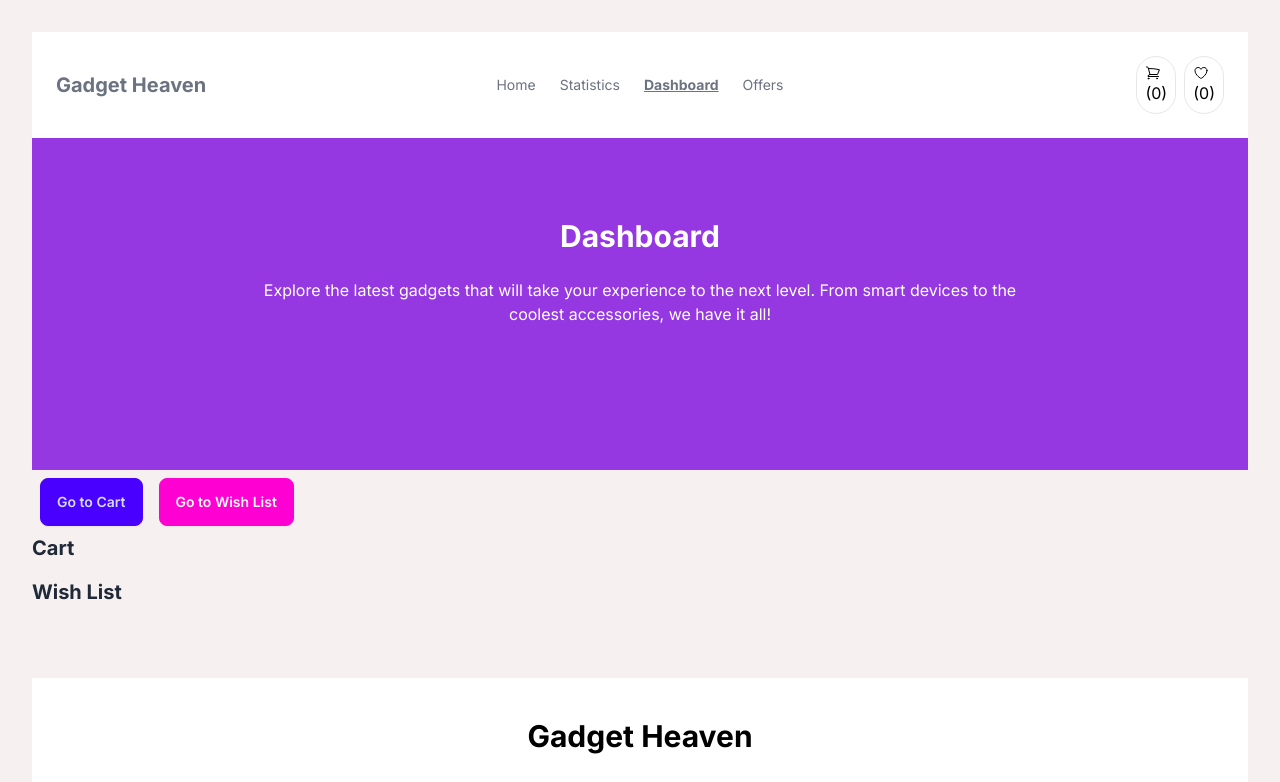
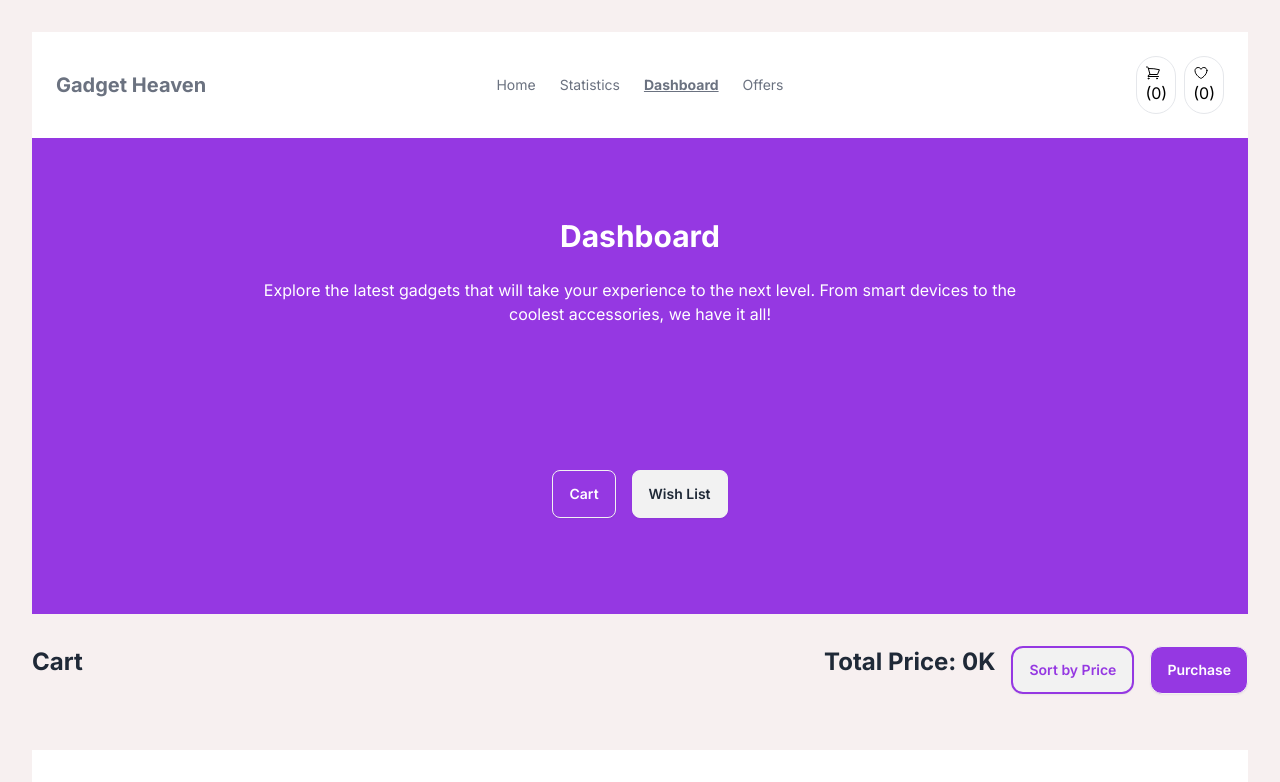
Before and after one commit to programming-hero-web-course-4/b10a8-gadget-heaven-NuraidaKashmin, a React (Vite) app: page /dashboard in a window 1280 px wide. Shown: the top 782 px of the page. Built offline with nearby package versions, Linux system fonts and the light colour scheme.

Commit message:
need to update dasgboard

```diff
--- a/src/pages/Dashboard.jsx
+++ b/src/pages/Dashboard.jsx
@@ -1,55 +1,99 @@
 import { useEffect, useState } from "react";
 import HeadingDetails from "../components/HeadingDetails";
-import { getAllCartData } from "../utils";
-import Card from "../components/Card";
-import Cart from "../components/Cart";
-import WhishList from "../components/WhishList";
-import { useNavigate } from "react-router-dom";
+import { getAllCartData, getAllWishlistData } from "../utils";
+
 
 
 
 
 const Dashboard = () => {
-    const navigate = useNavigate();
-    const [gadgets, setGadgets] = useState([])
+
+    const [activeTab, setActiveTab] = useState('cart');
+    const [cartItems, setCartItems] = useState([]);
+    const [wishlistItems, setWishlistItems] = useState([]);
+    const [sortedCartItems, setSortedCartItems] = useState([]);
+
     useEffect(() => {
-        const favorites = getAllCartData()
-        setGadgets(favorites)
-    }, [])
+        setCartItems(getAllCartData());
+        setWishlistItems(getAllWishlistData());
+    }, []);
+
+    const handleSortByPrice = () => {
+        const sortedItems = [...cartItems].sort((a, b) => b.price - a.price);
+        setSortedCartItems(sortedItems);
+    };
+
+
     return (
         <div>
             <HeadingDetails title={'Dashboard'} subtitle={'Explore the latest gadgets that will take your experience to the next level. From smart devices to the coolest accessories, we have it all!'}></HeadingDetails>
-            {/* <div className="flex gap-4  justify-center items-center bg-[#9538e2]">
-                <button>Cart</button>
-                <button>Wishlist</button>
-            </div> */}
 
 
+            <div className="flex gap-4 justify-center pb-24 bg-[#9538e2]">
+                <button
+                    className={`btn ${activeTab === 'cart' ? 'bg-[#9538e2] text-white' : ''}`}
+                    onClick={() => setActiveTab('cart')}
+                >
+                    Cart
+                </button>
+                <button
+                    className={`btn ${activeTab === 'wishlist' ? 'bg-[#9538e2] text-white' : ''}`}
+                    onClick={() => setActiveTab('wishlist')}
+                >
+                    Wish List
+                </button>
+            </div>
 
-            {/* <div className="grid grid-cols-1 md:grid-cols-2 lg:grid-cols-3 gap-6 text-black col-span-9">
-                {
-                    gadgets.map(gadget => (
-                        <Card key={gadget.product_id} gadget={gadget} />
-                    ))
-                }
+            {activeTab === 'cart' && (
+                <div>
 
-            </div> */}
+                    <div className="mt-8">
+                        <div className="flex gap-4 justify-between">
+                            <h2 className="text-2xl font-bold mb-2">Cart</h2>
+                            <div className="flex gap-4">
+                                <p className=" font-bold text-2xl">
+                                    Total Price: {cartItems.reduce((total, item) => total + item.price, 0)}K
+                                </p>
 
-            <button
-                className="btn btn-primary m-2"
-                onClick={() => navigate('/cart')}
-            >
-                Go to Cart
-            </button>
-            <button
-                className="btn btn-secondary m-2"
-                onClick={() => navigate('/wishlist')}
-            >
-                Go to Wish List
-            </button>
+                                <button onClick={handleSortByPrice} className="btn rounded-xl border-2 border-[#9538e2] text-[#9538e2]">
+                                    Sort by Price
+                                </button>
+                                <button className="btn bg-[#9538e2] text-white rounded-xl">Purchase</button>
+                            </div>
+                        </div>
 
-            <Cart gadgets={gadgets}></Cart>
-            <WhishList gadgets={gadgets}></WhishList>
+
+                        {(sortedCartItems.length > 0 ? sortedCartItems : cartItems).map(item => (
+                            <div key={item.product_id} className="card mb-4">
+                                <img src={item.product_image} alt={item.product_title} className="w-44 h-44" />
+                                <div>
+                                    <h3 className="font-bold">{item.product_title}</h3>
+                                    <p>Price: {item.price}K</p>
+                                </div>
+                            </div>
+                        ))}
+                    </div>
+
+                </div>
+            )}
+
+            {activeTab === 'wishlist' && (
+                <div className="mt-8">
+                    <h2 className="text-2xl font-bold mb-2">Wishlist Items</h2>
+                    <div>
+                        {wishlistItems.map(item => (
+                            <div key={item.product_id} className="card mb-4">
+                                <img src={item.product_image} alt={item.product_title} className="w-44 h-44" />
+                                <div>
+                                    <h3 className="font-bold">{item.product_title}</h3>
+                                    <p>Price: {item.price}K</p>
+                                </div>
+                            </div>
+                        ))}
+                        {wishlistItems.length === 0 && <p>No items in the wishlist.</p>}
+                    </div>
+                </div>
+            )}
 
 
         </div>
--- a/src/pages/GadgetDetails.jsx
+++ b/src/pages/GadgetDetails.jsx
@@ -1,49 +1,63 @@
 import { useEffect, useState } from "react";
 import { NavLink, useLoaderData, useParams } from "react-router-dom";
 import HeadingDetails from "../components/HeadingDetails";
-import { addToCart, getAllCartData } from "../utils";
-
+import { addToCart, addToWishlist, getAllWishlistData, getAllCartData } from "../utils";
 
 const GadgetDetails = () => {
+    const data = useLoaderData();
+    const { product_id } = useParams();
+    const [gadgets, setGadgets] = useState({});
+    const [isInWishlist, setIsInWishlist] = useState(false);
+    const [isInCart, setIsInCart] = useState(false);
 
+    useEffect(() => {
+        const singleData = data.find(gadget => gadget.product_id === product_id);
+        setGadgets(singleData);
 
-    const data = useLoaderData()
-    const { product_id } = useParams()
-    const [gadgets, setGadgets] = useState({})
-    const [isFavorite, setIsFavorite] = useState(false)
-    useEffect(() => {
-        const singleData = data.find(gadgets => gadgets.product_id == product_id)
-        setGadgets(singleData)
-        const favorites= getAllCartData()
-        const isExist = favorites.find(item => item.product_id == singleData.product_id)
-        if (isExist) {
-            setIsFavorite(true)
-          }
+        const wishlistItems = getAllWishlistData();
+        if (wishlistItems.some(item => item.product_id === singleData.product_id)) {
+            setIsInWishlist(true);
+        }
 
-    }, [data, product_id])
+        const cartItems = getAllCartData();
+        if (cartItems.some(item => item.product_id === singleData.product_id)) {
+            setIsInCart(true);
+        }
+    }, [data, product_id]);
 
-    const handleCart = (gadgets)=>{
-        addToCart(gadgets)
-        setIsFavorite(true)
-    }
+    const handleCart = (gadget) => {
+        addToCart(gadget);
+        setIsInCart(true);
+    };
+
+    const handleWishlist = (gadget) => {
+        addToWishlist(gadget);
+        setIsInWishlist(true);
+    };
+
     return (
         <div>
             <div className="relative">
-                <HeadingDetails title={'Product Details'} subtitle={'Explore the latest gadgets that will take your experience to the next level. From smart devices to the coolest accessories, we have it all!'}></HeadingDetails>
+                <HeadingDetails
+                    title="Product Details"
+                    subtitle="Explore the latest gadgets that will take your experience to the next level. From smart devices to the coolest accessories, we have it all!"
+                />
                 <div className="absolute top-2/3 left-1/2 transform -translate-x-1/2 grid grid-cols-2 gap-4 p-4 bg-base-100 rounded-3xl">
                     <div>
-                        <img className="rounded-xl" src={gadgets.product_image} alt="" />
+                        <img className="rounded-xl" src={gadgets.product_image} alt={gadgets.product_title} />
                     </div>
-                    <div className="">
+                    <div>
                         <h1 className="mt-4 text-2xl font-bold">{gadgets.product_title}</h1>
                         <p className="mt-4 text-xl text-gray-500 font-bold">Price: {gadgets.price}K</p>
-                        <p className="border border-green-400 bg-lime-50 p-1 w-1/3 text-center rounded-full text-green-400 font-bold mt-4">{gadgets.availability ? 'In Stock' : 'Out of Stock'}</p>
+                        <p className={`border ${gadgets.availability ? 'border-green-400 bg-lime-50' : 'border-red-400 bg-red-50'} p-1 w-1/3 text-center rounded-full font-bold mt-4`}>
+                            {gadgets.availability ? 'In Stock' : 'Out of Stock'}
+                        </p>
                         <p className="text-gray-500 mt-4">{gadgets.description}</p>
                         <h2 className="font-bold mt-4">Specification:</h2>
                         {gadgets.specification && gadgets.specification.length > 0 ? (
                             <ul className="list-decimal pl-9 mt-4 text-gray-500">
                                 {gadgets.specification.map((spec, index) => (
-                                    <li className="mt-2" key={index} >{spec}</li>
+                                    <li className="mt-2" key={index}>{spec}</li>
                                 ))}
                             </ul>
                         ) : (
@@ -51,20 +65,25 @@ const GadgetDetails = () => {
                         )}
                         <p className="font-bold mt-4">Rating : {gadgets.rating}</p>
                         <div className="flex gap-4 mt-4">
-                            <NavLink onClick={() => handleCart(gadgets)} className={'btn rounded-full text-white bg-[#9538e2]'}>Add to cart</NavLink>
-                            <NavLink disabled ={isFavorite} onClick={() => handleCart(gadgets)} className="btn border bg-white text-black rounded-full p-2">
-                                <svg xmlns="http://www.w3.org/2000/svg" fill="none" viewBox="0 0 24 24" strokeWidth={1.5} stroke="currentColor" className="size-6">
+                            <NavLink
+                                onClick={() => handleCart(gadgets)}
+                                className={`btn rounded-full text-white ${isInCart ? 'bg-gray-500' : 'bg-[#9538e2]'}`}
+
+                            >
+                                {isInCart ? 'Added to Cart' : 'Add to Cart'}
+                            </NavLink>
+                            <NavLink
+                                onClick={() => handleWishlist(gadgets)}
+                                className={`btn border bg-white text-black rounded-full p-2 ${isInWishlist ? 'opacity-50 cursor-not-allowed' : ''}`}
+                                disabled={isInWishlist}
+                            >
+                                <svg xmlns="http://www.w3.org/2000/svg" fill="none" viewBox="0 0 24 24" strokeWidth={1.5} stroke="currentColor" className="size-4">
                                     <path strokeLinecap="round" strokeLinejoin="round" d="M21 8.25c0-2.485-2.099-4.5-4.688-4.5-1.935 0-3.597 1.126-4.312 2.733-.715-1.607-2.377-2.733-4.313-2.733C5.1 3.75 3 5.765 3 8.25c0 7.22 9 12 9 12s9-4.78 9-12Z" />
                                 </svg>
-
                             </NavLink>
                         </div>
-
                     </div>
                 </div>
-
-
-
             </div>
             <div className="mt-96">
                 <h1 className="mt-52 text-[#f7f0f0]">text</h1>
--- a/src/utils/index.js
+++ b/src/utils/index.js
@@ -1,18 +1,18 @@
 import toast from "react-hot-toast"
 
-const getAllCartData = ()=>{
+const getAllCartData = () => {
     const all = localStorage.getItem('addCart')
-    if(all){
+    if (all) {
         const addCart = JSON.parse(all)
         return addCart
-    }else{
+    } else {
         return []
     }
 }
 
 
 
-const addToCart = (gadget)=>{
+const addToCart = (gadget) => {
 
 
     const addCart = getAllCartData()
@@ -25,9 +25,28 @@ const addToCart = (gadget)=>{
 }
 
 
+const getAllWishlistData = () => {
+    return JSON.parse(localStorage.getItem('wishlist')) || [];
+};
+
+
+    const addToWishlist = (gadget) => {
+    const wishlist = JSON.parse(localStorage.getItem('wishlist')) || [];
+
+    const isExist = wishlist.find(item => item.product_id === gadget.product_id);
+    if (!isExist) return toast.error('Already exist!');
+
+        wishlist.push(gadget);
+
+        localStorage.setItem('wishlist', JSON.stringify(wishlist));
+        toast.success('Successfully added!');
+
+};
 
 
 
 
 
-export {addToCart , getAllCartData}
+
+
+export { addToCart, getAllCartData , addToWishlist, getAllWishlistData}
```
